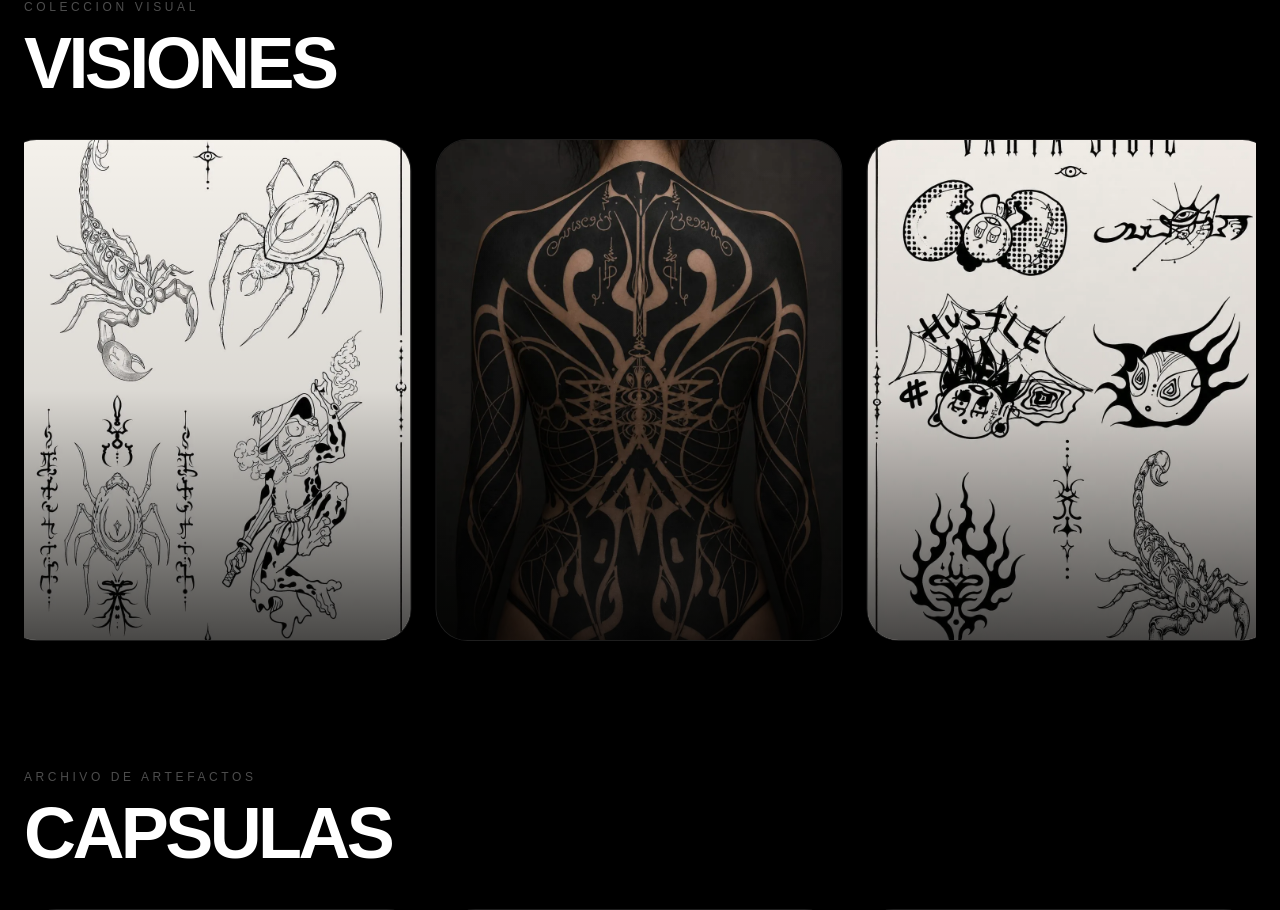
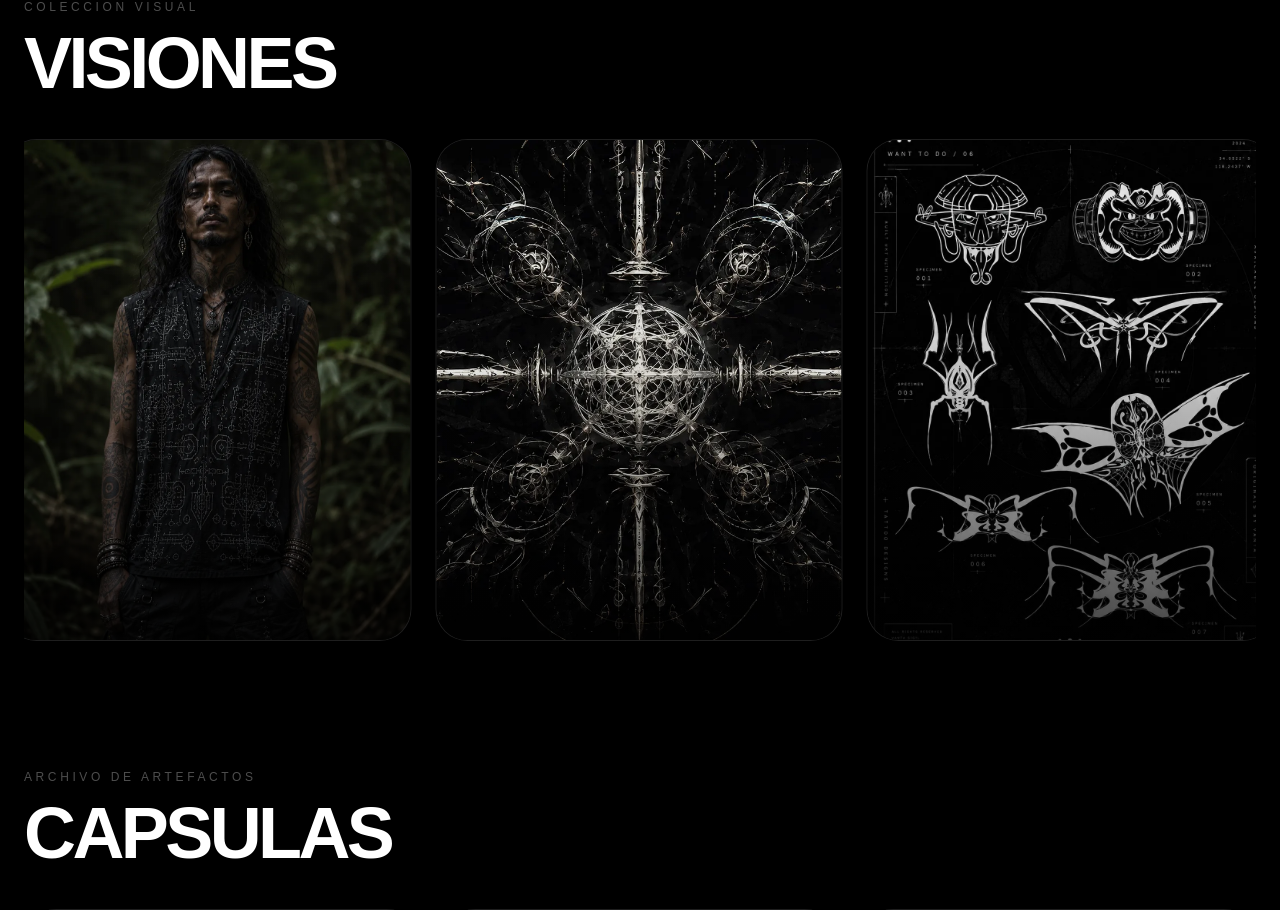
Before and after one commit to juancemenna-maker/Vanta-Sigil-Landing, a Next.js app: page / in a window 1280 px wide. Shown: the part 2156-3066 px from the top of the page. Built offline with nearby package versions, Linux system fonts and the light colour scheme.

Commit message:
Visions order change

```diff
--- a/app/page.tsx
+++ b/app/page.tsx
@@ -29,22 +29,27 @@ export default function TattooStudioSite() {
 
 
 const designs = [
+  "/images/objects/drop001_alientech_shirt.webp",
+  "/images/objects/metal_elephants.webp",
+   "/images/objects/varios_wantodo.webp",
+   "/images/objects/freehand.webp",
+   "/images/objects/black_grey_arabprint.webp",
+  "/images/objects/fullback.webp",
   "/images/objects/sheet.webp",
-  "/images/objects/fullback.webp",
   "/images/objects/flashsheet1.webp",
   "/images/objects/flashsheet2.webp",
-  "/images/objects/freehand.webp",
+  "/images/objects/black_ancient_tech.webp",
   "/images/objects/sigil.webp",
   "/images/objects/moresigils.webp",
   "/images/objects/freehan.webp",
   "/images/objects/bunniesjapanese.webp",
   "/images/objects/bunniesstreet.webp",
   "/images/objects/y2k.webp",
-  "/images/objects/black_ancient_tech.webp",
-  "/images/objects/black_grey_arabprint.webp",
-  "/images/objects/drop001_alientech_shirt.webp",
-  "/images/objects/metal_elephants.webp",
-  "/images/objects/varios_wantodo.webp",
+
+
+
+
+
 ];
 
 
```
